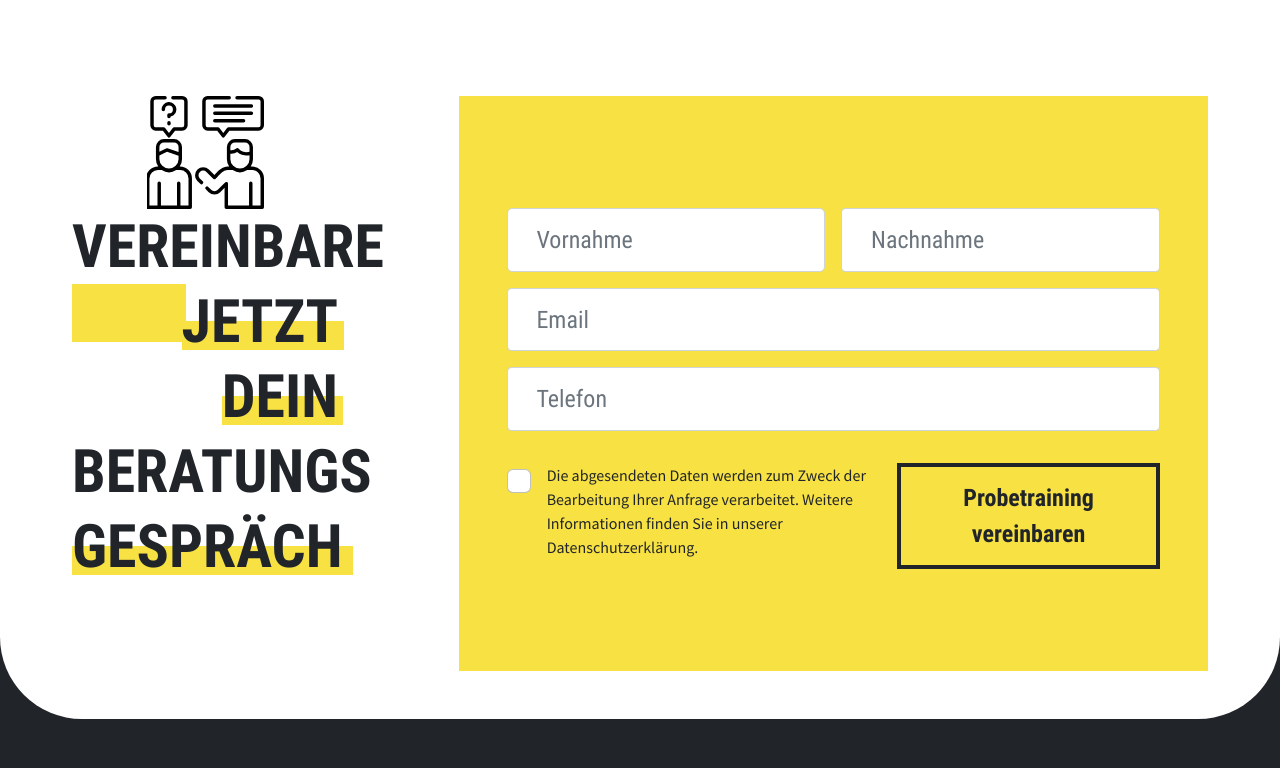
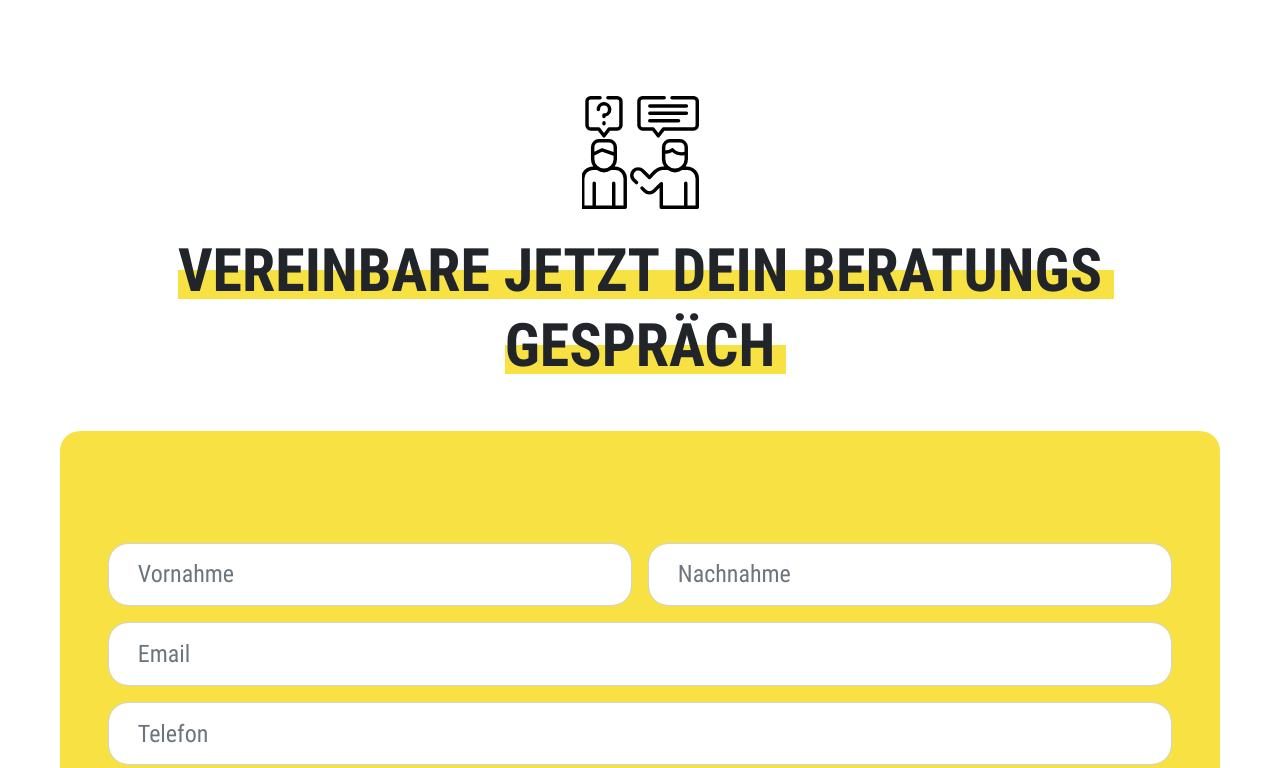
Before and after one commit to den777kaz/fitmotion, a website: page app/contact.html in a window 1280 px wide. Shown: the part 1855-2623 px from the top of the page. Drawn offline with Linux system fonts and the light colour scheme.

Commit message:
contact-> form fertig

```diff
--- a/app/contact.html
+++ b/app/contact.html
@@ -76,32 +76,32 @@
                 <img class="img-fluid" src="./images/dest/Bildlaufgruppe 2.png" alt="Karte">
             </div>
 
-            <div class="row m-5 pt-5">
-                <div class="col-3">
-                    <div class="text-center">
+            <div class="row m-md-3 m-xl-5 pt-5">
+                <div class="col-12 col-xxl-4 text-center text-xxl-end">
+                    <div class="mb-4 px-5">
                         <img src="./images/dest/Gruppe 30.svg" alt="icon">
                     </div>
 
-                    <h2 class="text-end line--behind">
+                    <h2 class="line--behind px-5 mb-5">
                         <span>VEREINBARE </span>
                         <span>JETZT </span>
                         <span>DEIN </span>
-                        <span>BERATUNGS </span>
-                        <span>GESPRÄCH</span>
+                        <span>BERATUNGS</span>
+                        <span class="d-none d-xl-inline"> GESPRÄCH</span>
+                        <span class="d-xl-none">GESPRÄCH</span>
                     </h2>
                 </div>
-                <div class="col-8 offset-1">
-
+                <div class="contact-form col-12 col-xxl-7 g-0">
 <!--                    CONRACT-FORM-->
-                    <form class="bg-secondary border--behind p-5">
-                        <div class="row g-3 my-5">
+                    <form class="p-3 p-md-5 bg-secondary pb-5">
+                        <div class="row g-3 my-lg-5">
 <!--                                name-->
                             <div class="col-12">
                                 <div class="row g-3">
-                                    <div class="col-6">
-                                        <input type="text" class="form-control rounded-3" placeholder="Vornahme">
+                                    <div class="col-12 col-lg-6">
+                                        <input type="text" class="form-control" placeholder="Vornahme">
                                     </div>
-                                    <div class="col-6">
+                                    <div class="col-12 col-lg-6">
                                         <input type="text" class="form-control" placeholder="Nachnahme">
                                     </div>
                                 </div>
@@ -118,7 +118,7 @@
                             </div>
 
 <!--                          CHECKBOX-->
-                            <div class="col-7 d-flex">
+                            <div class="col-12 col-md-9 col-lg-7 d-flex">
                                 <input class="form-check-input flex-shrink-0 fs-4 me-3" type="checkbox" value="" id="defaultCheck">
                                 <label class="form-check-label" for="defaultCheck">
                                     <p class="fs-6">
@@ -128,11 +128,10 @@
                             </div>
 
 <!--                            SUBMIT-->
-                            <div class="col-5 text-end">
-                                <button type="submit" class="btn btn-outline-dark">Probetraining vereinbaren</button>
+                            <div class="col-12 col-lg-5 text-center text-sm-start text-lg-end">
+                                <button type="submit" class="btn btn-outline-dark px-3 fs-5">Probetraining vereinbaren</button>
                             </div>
                         </div>
-
                     </form>
                 </div>
             </div>
--- /dev/null
+++ b/app/scss/blocks/contact-form.scss
@@ -0,0 +1,37 @@
+.contact-form {
+  position: relative;
+
+  z-index: 1;
+
+
+  @media (min-width: 1500px) {
+    top: -200px;
+    padding: 50px 0;
+    outline: 4px solid $dark;
+  }
+  @media (min-width: 1500px) {
+
+  }
+
+
+  form {
+    position: relative;
+    z-index: 2;
+    border-radius: 20px;
+
+    @media (min-width: 1500px) {
+      left: 5%;
+    }
+
+    input {
+      border-radius: 20px;
+    }
+    .form-check-input {
+      border-radius: 3px;
+    }
+    .form-check-input:checked {
+      background-color: $dark;
+      border-radius: 3px;
+    }
+  }
+}
--- a/app/scss/main.scss
+++ b/app/scss/main.scss
@@ -43,6 +43,9 @@
 @import "./blocks/news-hero";
 @import "./blocks/news-cards";
 
+// Contact
+@import "blocks/contact-form";
+
 @import "./footer";
 
 
```
Also changed, not shown: app/css/app.min.css.
